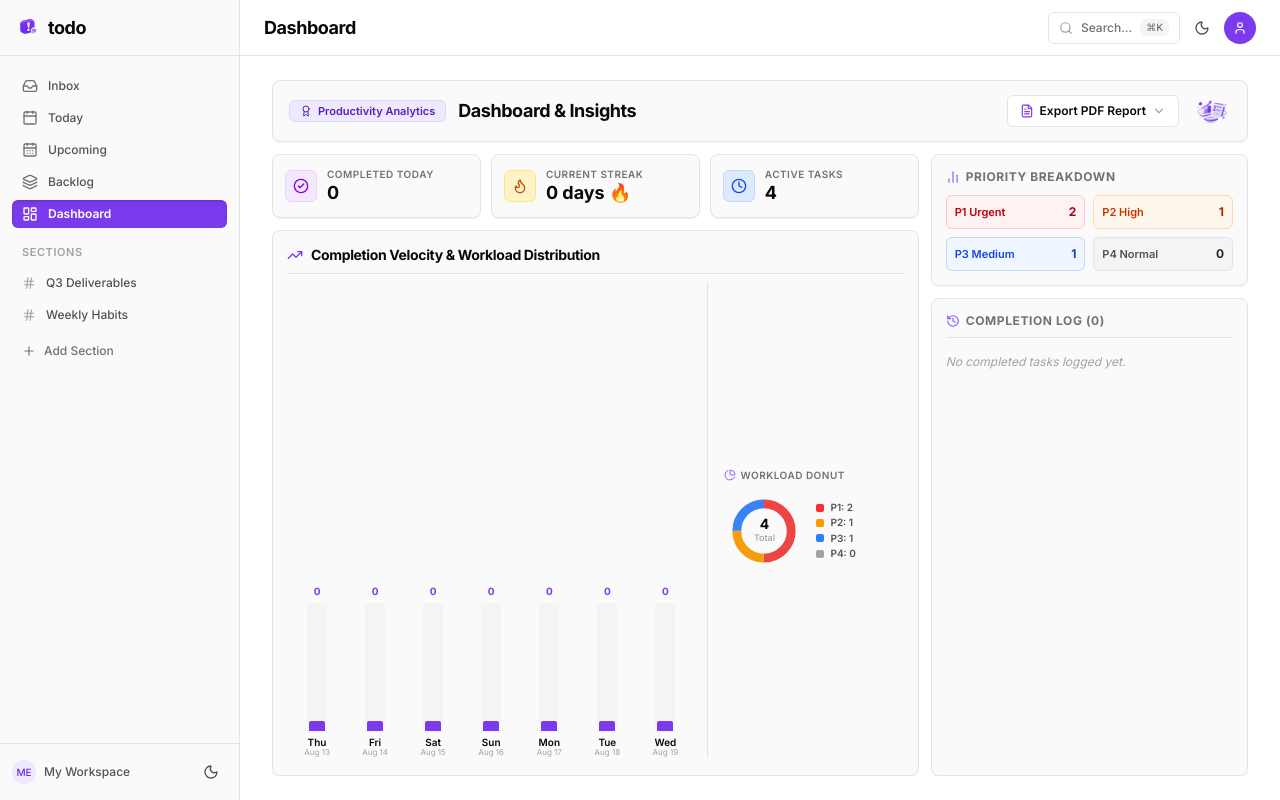
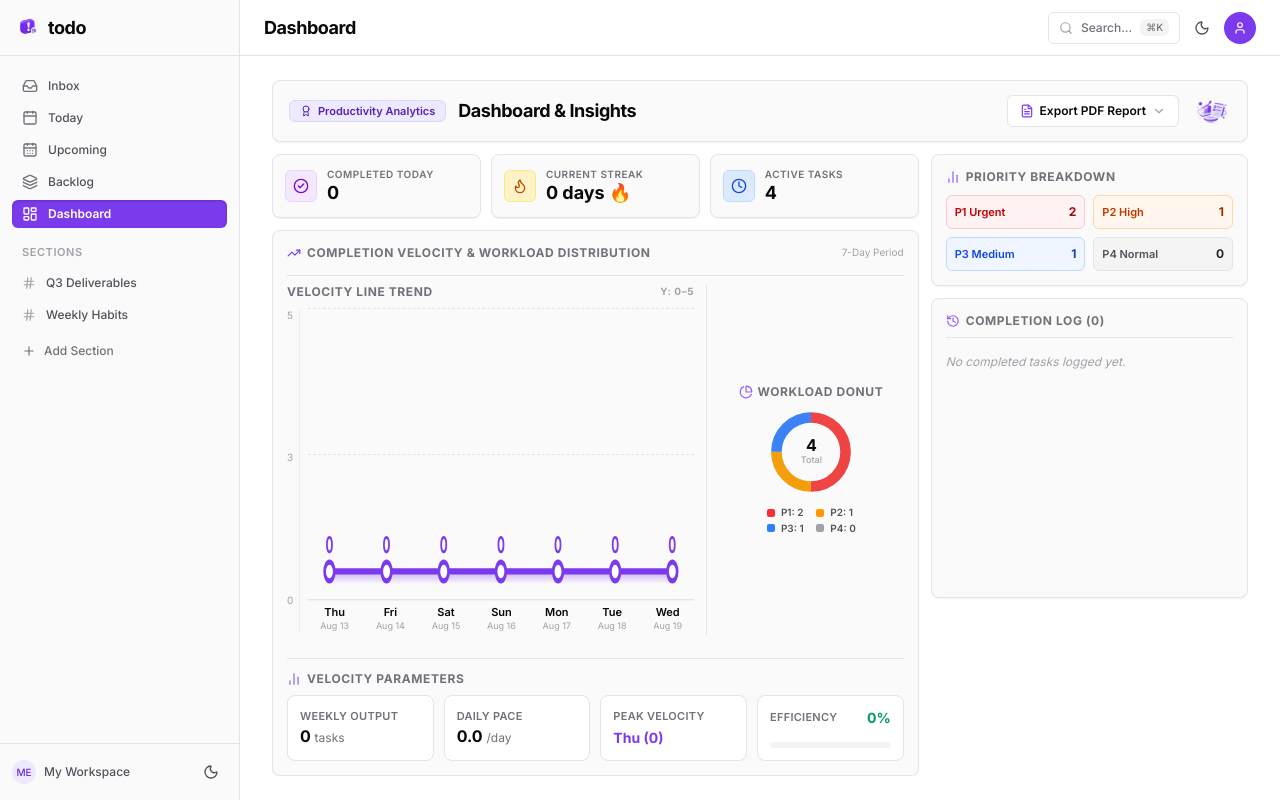
Before and after one commit to khasiyavivek97123-cpu/-ToDo, a Next.js app: page /dashboard in a window 1280 px wide. Built offline with nearby package versions, Linux system fonts and the light colour scheme.

Commit message:
added proper height to completion43

```diff
--- a/src/app/(app)/dashboard/page.tsx
+++ b/src/app/(app)/dashboard/page.tsx
@@ -37,7 +37,7 @@ function PriorityDonutChart({
   total: number;
 }) {
   const safeTotal = total || 1;
-  const radius = 34;
+  const radius = 36;
   const circumference = 2 * Math.PI * radius;
 
   // Segment percentages
@@ -62,9 +62,9 @@ function PriorityDonutChart({
   const p4Offset = currentOffset;
 
   return (
-    <div className="flex items-center gap-3">
-      {/* SVG Donut Ring */}
-      <div className="relative w-20 h-20 shrink-0 flex items-center justify-center">
+    <div className="flex flex-col items-center justify-center gap-1.5">
+      {/* SVG Donut Ring (Slightly larger circle on top) */}
+      <div className="relative w-24 h-24 shrink-0 flex items-center justify-center">
         <svg className="w-full h-full -rotate-90" viewBox="0 0 100 100">
           <circle
             cx="50"
@@ -141,15 +141,15 @@ function PriorityDonutChart({
           )}
         </svg>
         <div className="absolute flex flex-col items-center justify-center text-center">
-          <span className="text-sm font-bold text-foreground leading-none">
+          <span className="text-base font-bold text-foreground leading-none">
             {total}
           </span>
           <span className="text-[9px] font-medium text-neutral-400">Total</span>
         </div>
       </div>
 
-      {/* Legend list */}
-      <div className="space-y-0.5 text-xs">
+      {/* Legend list below */}
+      <div className="grid grid-cols-2 gap-x-2.5 gap-y-0.5 text-xs">
         <div className="flex items-center gap-1.5">
           <span className="w-2 h-2 rounded-xs bg-red-500 shrink-0" />
           <span className="text-[10px] font-semibold text-neutral-600 dark:text-neutral-300">P1: {p1}</span>
@@ -256,6 +256,20 @@ export default function DashboardPage() {
   const p4Count = tasks.filter((t) => !t.completed && t.priority === 4).length;
 
   const maxCountInChart = Math.max(...last7Days.map((d) => d.count), 5);
+
+  // Velocity Parameters metrics
+  const total7DayCompletions = last7Days.reduce((acc, d) => acc + d.count, 0);
+  const dailyAverageCompletions = (total7DayCompletions / 7).toFixed(1);
+  const peakDay = last7Days.reduce(
+    (max, d) => (d.count > max.count ? d : max),
+    last7Days[0] || { dayLabel: "N/A", count: 0 }
+  );
+  const velocityEfficiency =
+    totalActiveTasks + total7DayCompletions > 0
+      ? Math.round(
+        (total7DayCompletions / (totalActiveTasks + total7DayCompletions)) * 100
+      )
+      : 0;
 
   // Recent Completed Feed Log
   const completedHistoryFeed: { title: string; timestamp: string }[] = [];
@@ -421,64 +435,133 @@ export default function DashboardPage() {
             </div>
           </div>
 
-          {/* 7-Day Completion Velocity Bar Chart + Donut Ring Visualization Card */}
-          <div className="flex-1 flex flex-col p-3.5 rounded-md border border-border bg-surface shadow-xs min-h-0 overflow-hidden space-y-2">
+          {/* 7-Day Completion Velocity, Workload Donut & Parameter Insights Card */}
+          <div className="flex-1 flex flex-col justify-start p-3.5 rounded-md border border-border bg-surface shadow-xs space-y-3.5 min-h-[300px]">
             <div className="flex items-center justify-between shrink-0">
-              <h2 className="text-sm font-bold tracking-tight text-foreground flex items-center gap-2">
-                <TrendingUp className="w-4 h-4 text-primary-600 dark:text-primary-400" />
+              <h2 className="text-xs font-bold uppercase tracking-wider text-neutral-500 flex items-center gap-1.5">
+                <TrendingUp className="w-3.5 h-3.5 text-primary-600 dark:text-primary-400" />
                 <span>Completion Velocity & Workload Distribution</span>
               </h2>
+              <span className="text-[10px] font-mono text-neutral-400">7-Day Period</span>
             </div>
 
-            {/* Split Chart Container: Left Bar Chart + Right Donut Pie Chart */}
-            <div className="flex-1 pt-2 pb-1 px-1 border-t border-border grid grid-cols-1 sm:grid-cols-3 gap-4 items-center min-h-0 overflow-hidden">
-              {/* Left Side: Slim Bars Completion Velocity (col-span-2) */}
-              <div className="sm:col-span-2 h-full flex flex-col justify-end min-h-0">
-                <div className="h-full flex items-end justify-around gap-1.5">
-                  {last7Days.map((day) => {
-                    const heightPercent = Math.round(
-                      (day.count / maxCountInChart) * 100
-                    );
+            {/* UPPER SECTION: Line Chart (Left) + Donut Pie Chart (Right) - Fits 100% Top to Bottom */}
+            <div className="pt-2 pb-2 border-t border-border grid grid-cols-1 sm:grid-cols-3 gap-3 items-stretch flex-1 min-h-0">
+              {/* Line Chart Section (sm:col-span-2) */}
+              <div className="sm:col-span-2 flex flex-col justify-between h-full min-h-0">
+                <div className="text-xs font-bold uppercase tracking-wider text-neutral-500 flex items-center justify-between shrink-0 mb-1">
+                  <span>Velocity Line Trend</span>
+                  <span className="text-[10px] font-mono text-neutral-400">Y: 0–{maxCountInChart}</span>
+                </div>
 
-                    return (
-                      <div
-                        key={day.dateISO}
-                        className="flex-1 max-w-[36px] h-full flex flex-col items-center justify-end gap-1 group cursor-pointer"
-                      >
-                        {/* Count Badge */}
-                        <span className="text-[10px] font-bold text-primary-600 dark:text-primary-400 group-hover:scale-110 transition-transform">
-                          {day.count}
-                        </span>
+                <div className="relative flex-1 flex items-stretch gap-2 min-h-0 pt-1 pb-1">
+                  {/* Y-axis Measuring Parameter Scale */}
+                  <div className="flex flex-col justify-between h-full text-[10px] font-mono text-neutral-400 pr-1.5 border-r border-border/60 shrink-0 select-none pb-6">
+                    <span>{maxCountInChart}</span>
+                    <span>{Math.round(maxCountInChart / 2)}</span>
+                    <span>0</span>
+                  </div>
 
-                        {/* Reduced Width Bar Track */}
-                        <div className="w-full max-w-[20px] bg-neutral-100 dark:bg-neutral-800 rounded-t-xs flex-1 max-h-[130px] flex items-end p-0.5">
-                          <motion.div
-                            initial={{ height: 0 }}
-                            animate={{ height: `${Math.max(heightPercent, 8)}%` }}
-                            transition={{ duration: 0.5, ease: "easeOut" }}
-                            className="w-full bg-primary-600 hover:bg-primary-700 rounded-t-xs transition-colors"
-                          />
-                        </div>
+                  {/* SVG Line Chart Container */}
+                  <div className="flex-1 flex flex-col justify-between min-h-0 h-full relative">
+                    <div className="relative w-full flex-1 min-h-0">
+                      {/* Background Dashed Grid lines */}
+                      <div className="absolute inset-x-0 top-0 border-b border-dashed border-neutral-200 dark:border-neutral-800 pointer-events-none" />
+                      <div className="absolute inset-x-0 top-1/2 border-b border-dashed border-neutral-200 dark:border-neutral-800 pointer-events-none" />
+                      <div className="absolute inset-x-0 bottom-0 border-b border-border pointer-events-none" />
 
-                        {/* Day Label */}
-                        <div className="text-center shrink-0">
-                          <span className="text-[10px] font-semibold text-foreground block leading-none">
+                      {/* SVG Line & Gradient Area */}
+                      {(() => {
+                        const svgWidth = 360;
+                        const svgHeight = 140;
+                        const paddingX = 20;
+                        const paddingY = 14;
+                        const usableWidth = svgWidth - paddingX * 2;
+                        const usableHeight = svgHeight - paddingY * 2;
+
+                        const pts = last7Days.map((d, i) => {
+                          const x = paddingX + i * (usableWidth / 6);
+                          const ratio = d.count / maxCountInChart;
+                          const y = (svgHeight - paddingY) - ratio * usableHeight;
+                          return { x, y, count: d.count, day: d.dayLabel };
+                        });
+
+                        // Line path using cubic bezier curves
+                        let lineD = `M ${pts[0].x} ${pts[0].y}`;
+                        for (let i = 0; i < pts.length - 1; i++) {
+                          const p0 = pts[i];
+                          const p1 = pts[i + 1];
+                          const cpx1 = p0.x + (p1.x - p0.x) / 2;
+                          const cpy1 = p0.y;
+                          const cpx2 = p0.x + (p1.x - p0.x) / 2;
+                          const cpy2 = p1.y;
+                          lineD += ` C ${cpx1} ${cpy1}, ${cpx2} ${cpy2}, ${p1.x} ${p1.y}`;
+                        }
+
+                        // Area path closed at bottom baseline
+                        const areaD = `${lineD} L ${pts[6].x} ${svgHeight - paddingY + 6} L ${pts[0].x} ${svgHeight - paddingY + 6} Z`;
+
+                        return (
+                          <svg className="w-full h-full overflow-visible" viewBox={`0 0 ${svgWidth} ${svgHeight}`} preserveAspectRatio="none">
+                            <defs>
+                              <linearGradient id="velocityGradient" x1="0" y1="0" x2="0" y2="1">
+                                <stop offset="0%" stopColor="#7c3aed" stopOpacity="0.4" />
+                                <stop offset="100%" stopColor="#7c3aed" stopOpacity="0.0" />
+                              </linearGradient>
+                            </defs>
+
+                            {/* Area Gradient Fill */}
+                            <path d={areaD} fill="url(#velocityGradient)" />
+
+                            {/* Smooth Curved Line */}
+                            <path d={lineD} fill="none" stroke="#7c3aed" strokeWidth="3" strokeLinecap="round" strokeLinejoin="round" />
+
+                            {/* Glowing Data Nodes & Count Badges */}
+                            {pts.map((pt, idx) => (
+                              <g key={idx} className="group cursor-pointer">
+                                <circle
+                                  cx={pt.x}
+                                  cy={pt.y}
+                                  r="4.5"
+                                  className="fill-background stroke-primary-600 dark:stroke-primary-400 group-hover:r-6.5 transition-all"
+                                  strokeWidth="2.5"
+                                />
+                                <text
+                                  x={pt.x}
+                                  y={pt.y - 9}
+                                  textAnchor="middle"
+                                  className="text-[11px] font-bold fill-primary-600 dark:fill-primary-400"
+                                >
+                                  {pt.count}
+                                </text>
+                              </g>
+                            ))}
+                          </svg>
+                        );
+                      })()}
+                    </div>
+
+                    {/* X-axis Day Labels Row */}
+                    <div className="flex items-center justify-between pt-1.5 px-3 border-t border-border/40 shrink-0">
+                      {last7Days.map((day) => (
+                        <div key={day.dateISO} className="text-center">
+                          <span className="text-[11px] font-semibold text-foreground block leading-none">
                             {day.dayLabel}
                           </span>
-                          <span className="text-[8px] text-neutral-400 block leading-tight">
+                          <span className="text-[9px] text-neutral-400 block leading-tight mt-0.5">
                             {day.fullDateLabel}
                           </span>
                         </div>
-                      </div>
-                    );
-                  })}
+                      ))}
+                    </div>
+                  </div>
                 </div>
               </div>
 
-              {/* Right Side: Donut Pie Chart Visualization (col-span-1) */}
-              <div className="sm:col-span-1 border-l border-border pl-4 h-full flex flex-col justify-center space-y-2 shrink-0">
-                <div className="text-[10px] font-semibold uppercase tracking-wider text-neutral-500 flex items-center gap-1">
-                  <PieChart className="w-3 h-3 text-primary-500" />
+              {/* Workload Donut Pie Chart (sm:col-span-1) */}
+              <div className="sm:col-span-1 border-l border-border pl-3 h-full flex flex-col items-center justify-center space-y-1 shrink-0">
+                <div className="text-xs font-bold uppercase tracking-wider text-neutral-500 flex items-center gap-1 mb-1">
+                  <PieChart className="w-3.5 h-3.5 text-primary-500" />
                   <span>Workload Donut</span>
                 </div>
                 <PriorityDonutChart
@@ -488,6 +571,48 @@ export default function DashboardPage() {
                   p4={p4Count}
                   total={totalActiveTasks}
                 />
+              </div>
+            </div>
+
+            {/* BOTTOM SECTION: 4 Velocity Parameter Cards in a Single Row */}
+            <div className="pt-3 border-t border-border space-y-2 shrink-0">
+              <div className="text-xs font-bold uppercase tracking-wider text-neutral-500 flex items-center gap-1.5">
+                <BarChart2 className="w-3.5 h-3.5 text-primary-500" />
+                <span>Velocity Parameters</span>
+              </div>
+
+              <div className="grid grid-cols-2 sm:grid-cols-4 gap-2.5">
+                {/* Card 1: Weekly Output */}
+                <div className="p-2.5 sm:p-3 rounded-md border border-border bg-background flex flex-col justify-between">
+                  <span className="text-[10px] sm:text-[11px] font-semibold text-neutral-500 uppercase tracking-wide">Weekly Output</span>
+                  <span className="text-sm sm:text-base font-bold text-foreground">{total7DayCompletions} <span className="text-xs font-normal text-neutral-500">tasks</span></span>
+                </div>
+
+                {/* Card 2: Daily Pace */}
+                <div className="p-2.5 sm:p-3 rounded-md border border-border bg-background flex flex-col justify-between">
+                  <span className="text-[10px] sm:text-[11px] font-semibold text-neutral-500 uppercase tracking-wide">Daily Pace</span>
+                  <span className="text-sm sm:text-base font-bold text-foreground">{dailyAverageCompletions} <span className="text-xs font-normal text-neutral-500">/day</span></span>
+                </div>
+
+                {/* Card 3: Peak Velocity */}
+                <div className="p-2.5 sm:p-3 rounded-md border border-border bg-background flex flex-col justify-between">
+                  <span className="text-[10px] sm:text-[11px] font-semibold text-neutral-500 uppercase tracking-wide">Peak Velocity</span>
+                  <span className="text-xs sm:text-sm font-bold text-primary-600 dark:text-primary-400 truncate">{peakDay.dayLabel} ({peakDay.count})</span>
+                </div>
+
+                {/* Card 4: Efficiency Index */}
+                <div className="p-2.5 sm:p-3 rounded-md border border-border bg-background flex flex-col justify-between space-y-1.5">
+                  <div className="flex items-center justify-between">
+                    <span className="text-[10px] sm:text-[11px] font-semibold text-neutral-500 uppercase tracking-wide">Efficiency</span>
+                    <span className="text-xs sm:text-sm font-bold text-emerald-600 dark:text-emerald-400">{velocityEfficiency}%</span>
+                  </div>
+                  <div className="w-full h-1.5 bg-neutral-100 dark:bg-neutral-800 rounded-full overflow-hidden">
+                    <div
+                      className="h-full bg-emerald-500 rounded-full transition-all duration-300"
+                      style={{ width: `${Math.min(velocityEfficiency, 100)}%` }}
+                    />
+                  </div>
+                </div>
               </div>
             </div>
           </div>
@@ -526,14 +651,14 @@ export default function DashboardPage() {
           </div>
 
           {/* Recent Completion Activity (Internal Scroll Container) */}
-          <div className="flex-1 flex flex-col p-3.5 rounded-md border border-border bg-surface shadow-xs min-h-0 overflow-hidden space-y-2">
+          <div className="flex-1 flex flex-col p-3.5 rounded-md border border-border bg-surface shadow-xs min-h-0 overflow-hidden space-y-2 max-h-[300px]">
             <h3 className="text-xs font-bold uppercase tracking-wider text-neutral-500 flex items-center gap-1.5 shrink-0">
               <History className="w-3.5 h-3.5 text-primary-500" />
               <span>Completion Log ({completedHistoryFeed.length})</span>
             </h3>
 
             {/* Internal Scroll Container */}
-            <div className="flex-1 overflow-y-auto space-y-1.5 pr-1 min-h-0 border-t border-border pt-2">
+            <div className="flex-1 overflow-y-auto space-y-1.5 pr-1.5 min-h-0 border-t border-border pt-2 custom-scrollbar">
               {completedHistoryFeed.length > 0 ? (
                 completedHistoryFeed.map((item, idx) => (
                   <div
--- a/src/app/globals.css
+++ b/src/app/globals.css
@@ -78,3 +78,39 @@ body {
 .dark .hover-depth:hover {
   box-shadow: inset 0 1px 3px rgba(0, 0, 0, 0.5), inset 0 0 0 1px rgba(255, 255, 255, 0.05);
 }
+
+/* Custom Scrollbar */
+.custom-scrollbar::-webkit-scrollbar {
+  width: 5px;
+  height: 5px;
+}
+
+.custom-scrollbar::-webkit-scrollbar-track {
+  background: transparent;
+}
+
+.custom-scrollbar::-webkit-scrollbar-thumb {
+  background: #d4d4d8;
+  border-radius: 9999px;
+}
+
+.dark .custom-scrollbar::-webkit-scrollbar-thumb {
+  background: #3f3f46;
+}
+
+.custom-scrollbar::-webkit-scrollbar-thumb:hover {
+  background: #a1a1aa;
+}
+
+.dark .custom-scrollbar::-webkit-scrollbar-thumb:hover {
+  background: #52525b;
+}
+
+.custom-scrollbar {
+  scrollbar-width: thin;
+  scrollbar-color: #d4d4d8 transparent;
+}
+
+.dark .custom-scrollbar {
+  scrollbar-color: #3f3f46 transparent;
+}
```
